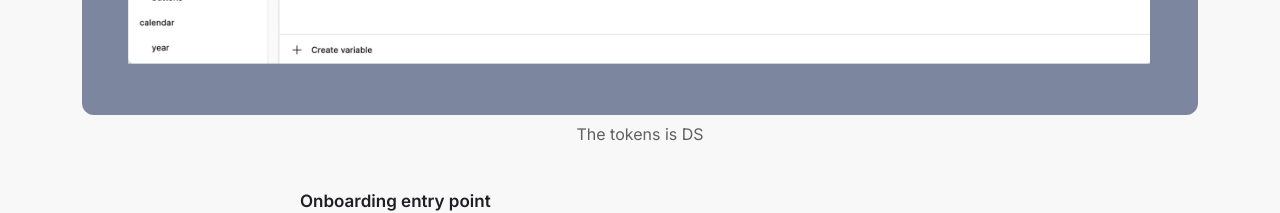
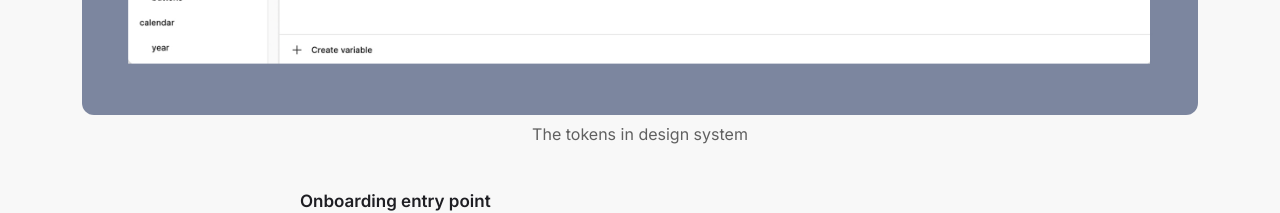
Before and after one commit to swapnaranjitanayak/swapnanayak.in, a website: page work/admin-onboarding.html in a window 1280 px wide. Shown: the part 11100-11313 px from the top of the page. Drawn offline with nearby package versions, Linux system fonts and the light colour scheme; files whose address does not match are found by name; a web font is replaced by a local one.

Commit message:
fix spelling

```diff
--- a/work/admin-onboarding.html
+++ b/work/admin-onboarding.html
@@ -246,7 +246,7 @@
                 <h5>Building the Design System</h5>
                 <p>In embedded offerings, the product must adhere to the client's branding guidelines. Because Fyle's design system is token-based, we were able to create a new design system following the client's guidelines <b>in just two days.</b> </p>
                 <img src="../img/ds.jpg" alt="">
-                <figcaption>The tokens is DS</figcaption>
+                <figcaption>The tokens in design system</figcaption>
 
                 <h5>Onboarding entry point</h5>
                 <p>Once launched, the user lands on a welcome page. They can either delegate the entire flow or set up the account on their own..</p>
```
